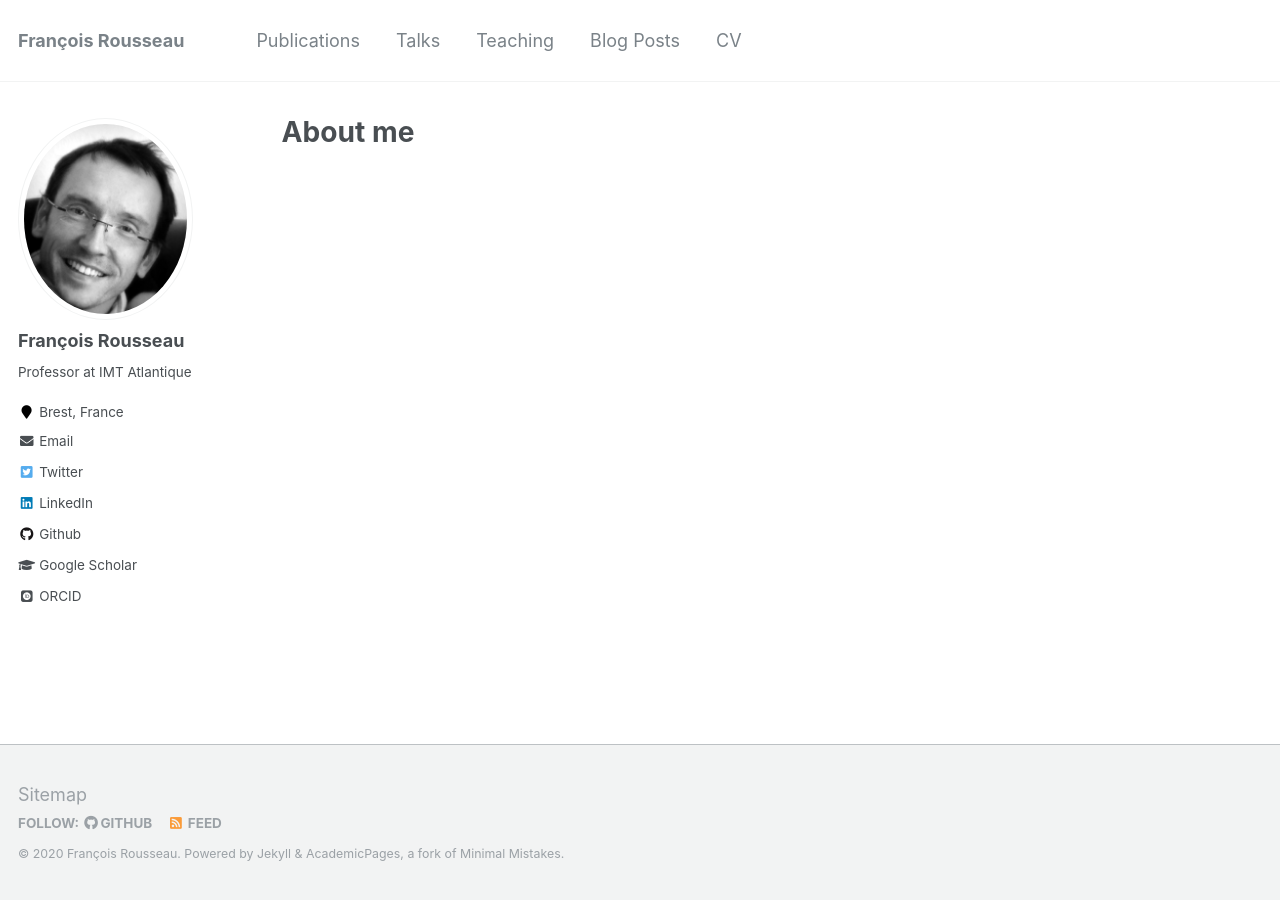
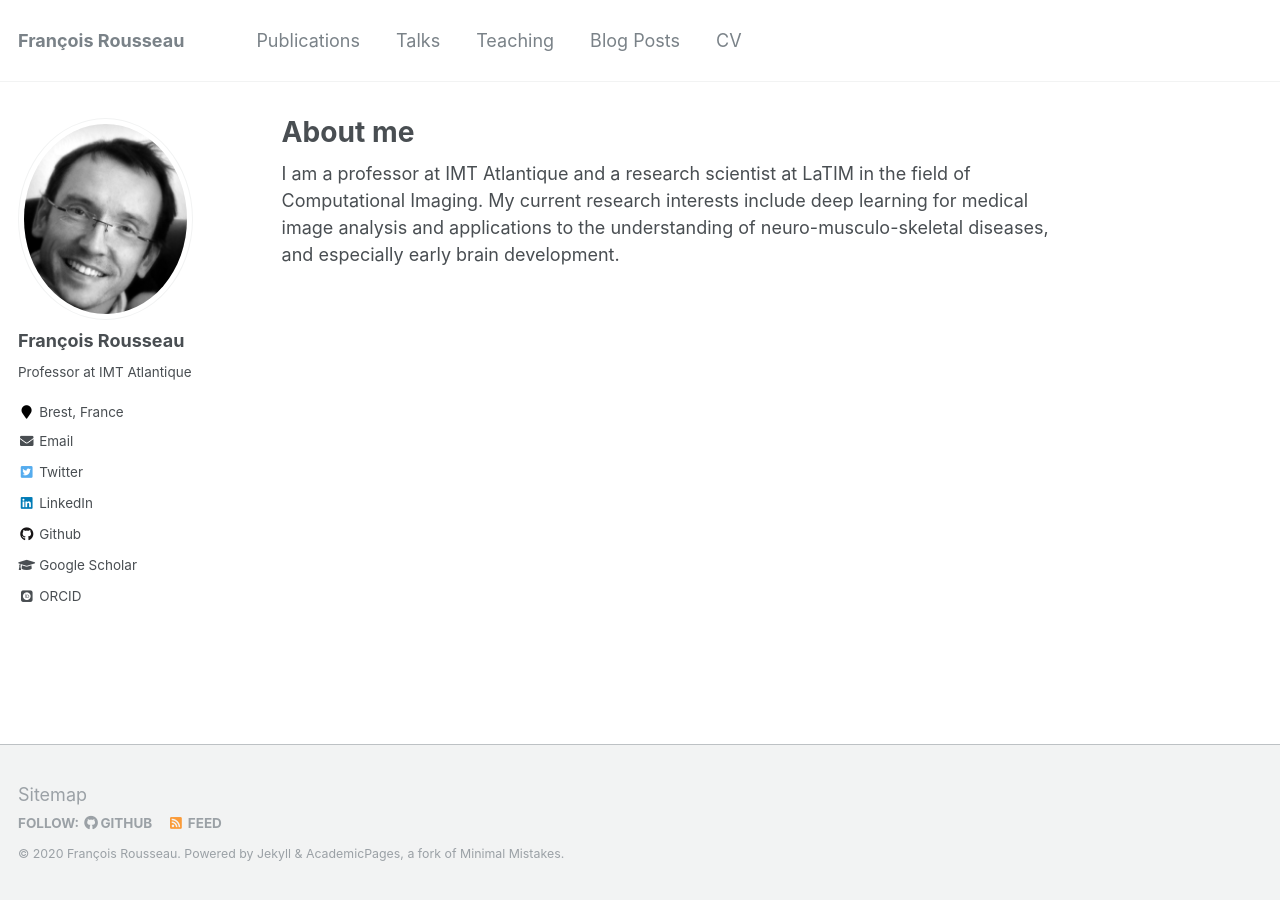
Before and after one commit to rousseau/rousseau.github.io, a Jekyll site: the page built from _pages/about.md, in a window 1280 px wide. Built offline with Jekyll 4.4.1, drawn with Linux system fonts in a browser that asks for light colours; some web fonts are replaced.

Commit message:
Update about.md

```diff
--- a/_pages/about.md
+++ b/_pages/about.md
@@ -8,6 +8,7 @@ redirect_from:
   - /about.html
 ---
 
+I am a professor at IMT Atlantique and a research scientist at LaTIM in the field of Computational Imaging. My current research interests include deep learning for medical image analysis and applications to the understanding of neuro-musculo-skeletal diseases, and especially early brain development.
 
 <!-- This is the front page of a website that is powered by the [academicpages template](https://github.com/academicpages/academicpages.github.io) and hosted on GitHub pages. [GitHub pages](https://pages.github.com) is a free service in which websites are built and hosted from code and data stored in a GitHub repository, automatically updating when a new commit is made to the respository. This template was forked from the [Minimal Mistakes Jekyll Theme](https://mmistakes.github.io/minimal-mistakes/) created by Michael Rose, and then extended to support the kinds of content that academics have: publications, talks, teaching, a portfolio, blog posts, and a dynamically-generated CV. You can fork [this repository](https://github.com/academicpages/academicpages.github.io) right now, modify the configuration and markdown files, add your own PDFs and other content, and have your own site for free, with no ads! An older version of this template powers my own personal website at [stuartgeiger.com](http://stuartgeiger.com), which uses [this Github repository](https://github.com/staeiou/staeiou.github.io).
 
```
